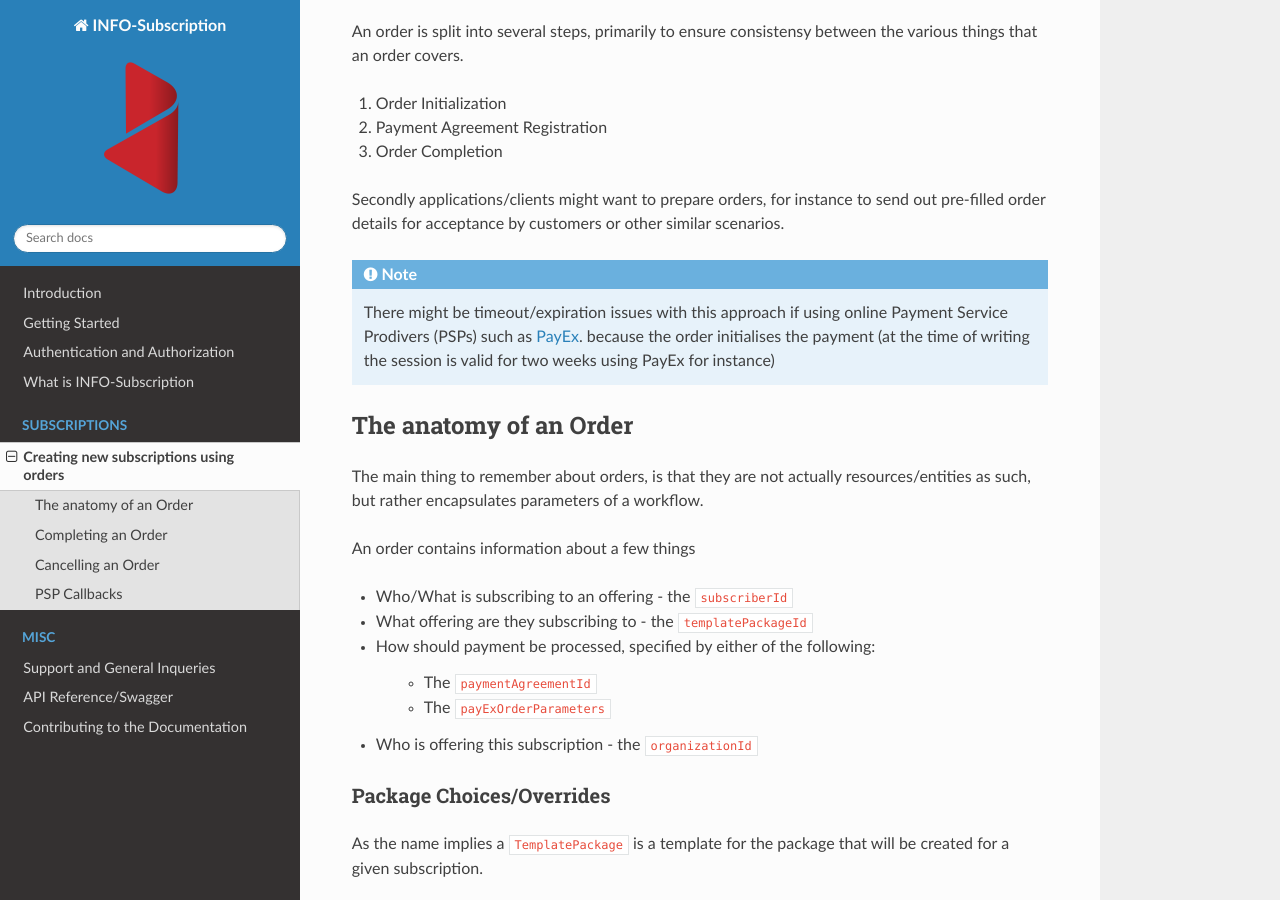
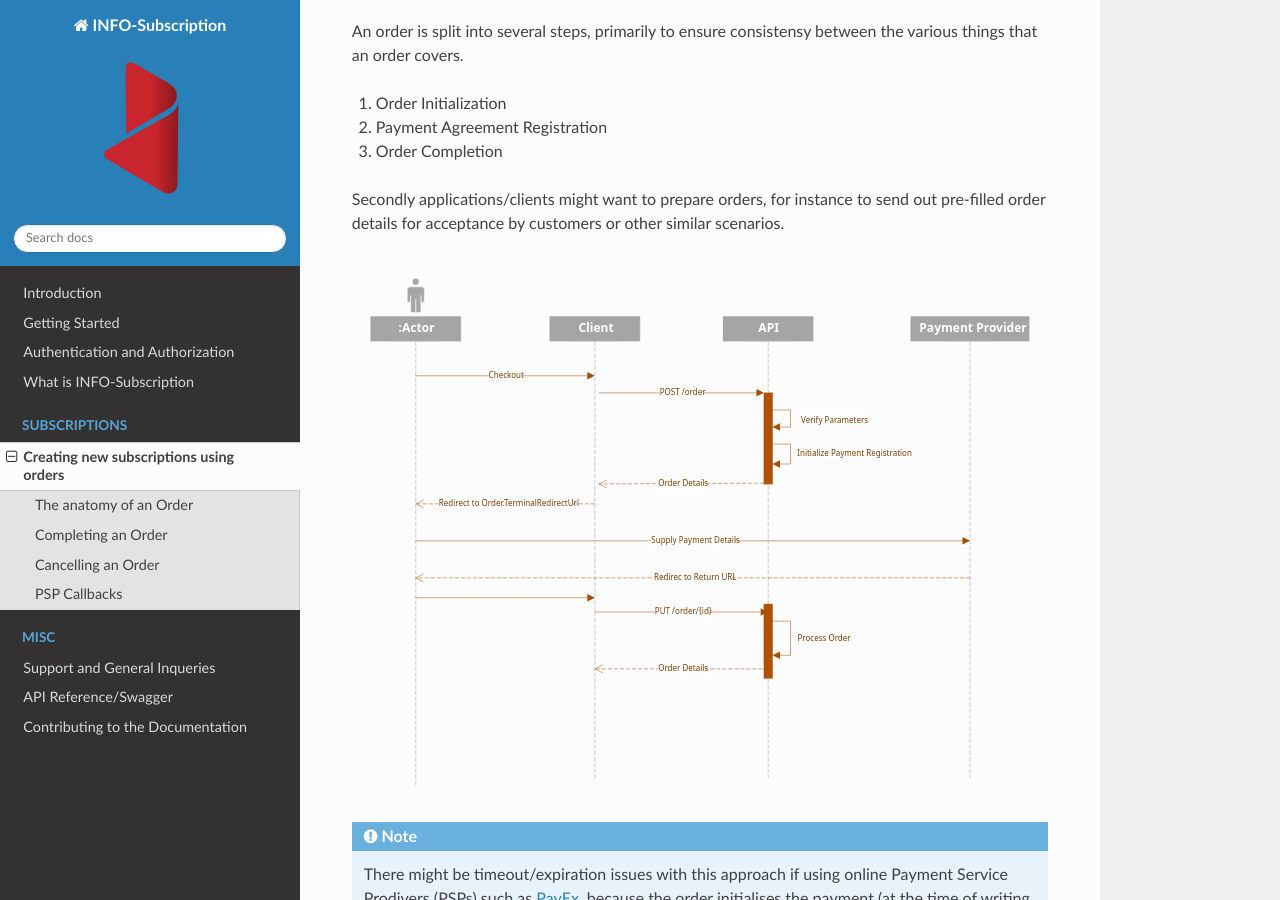
Before and after one commit to infosoftas/info-subscription-doc, a Sphinx documentation site: the page built from source/subscription/orders/orders.rst, in a window 1280 px wide and 900 px high, scrolled down 332 px. Built offline with Sphinx 7.4.7 and the Read the Docs theme 2.0.0, drawn with Linux system fonts in a browser that asks for light colours; formulas are drawn with MathJax 3.

Commit message:
Added sequence diagram and source.

```diff
--- a/source/subscription/orders/orders.rst
+++ b/source/subscription/orders/orders.rst
@@ -16,6 +16,10 @@ An order is split into several steps, primarily to ensure consistensy between th
 #. Order Completion
 
 Secondly applications/clients might want to prepare orders, for instance to send out pre-filled order details for acceptance by customers or other similar scenarios.
+
+.. image:: /_images/order-sequence.svg
+    :align: center
+    :alt: Order Sequence Flow
 
 .. Note::
 
@@ -107,7 +111,7 @@ The fact that an order was cancelled might be useful to business people to follo
 
 PSP Callbacks
 ==================
-.. _psp-Callbacks
+.. _psp-Callbacks:
 
 Many PSPs have a concept of a `callback` used for ensuring that payments are processed correctly in the event of a client failure.
 Typically failures are things such as loosing internet connectivity, user closes browser session, browser/machine crashes, appliction errors and the list goes on.
```
Also changed, not shown: source/_images/order-sequence.svg (added), 1 other file.
